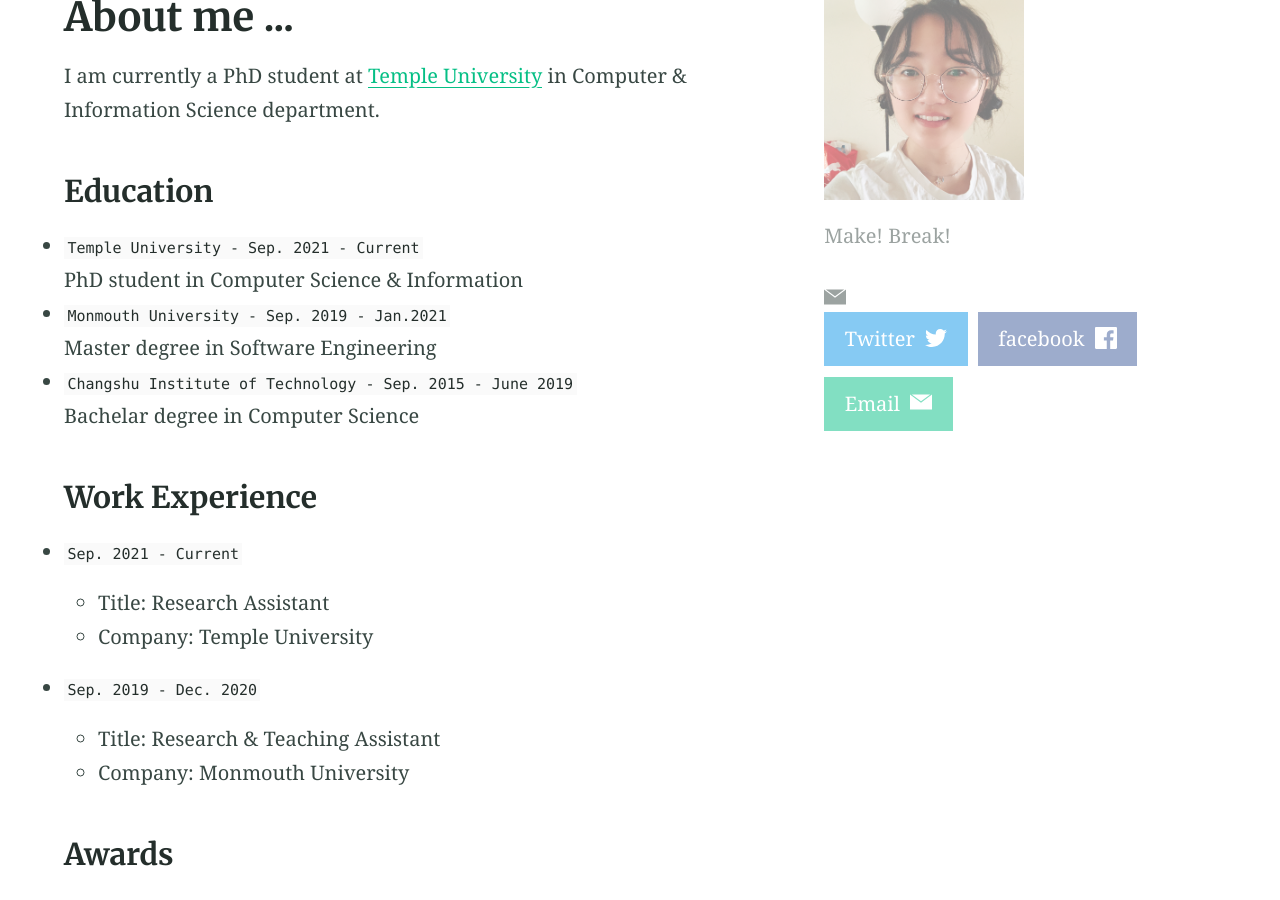
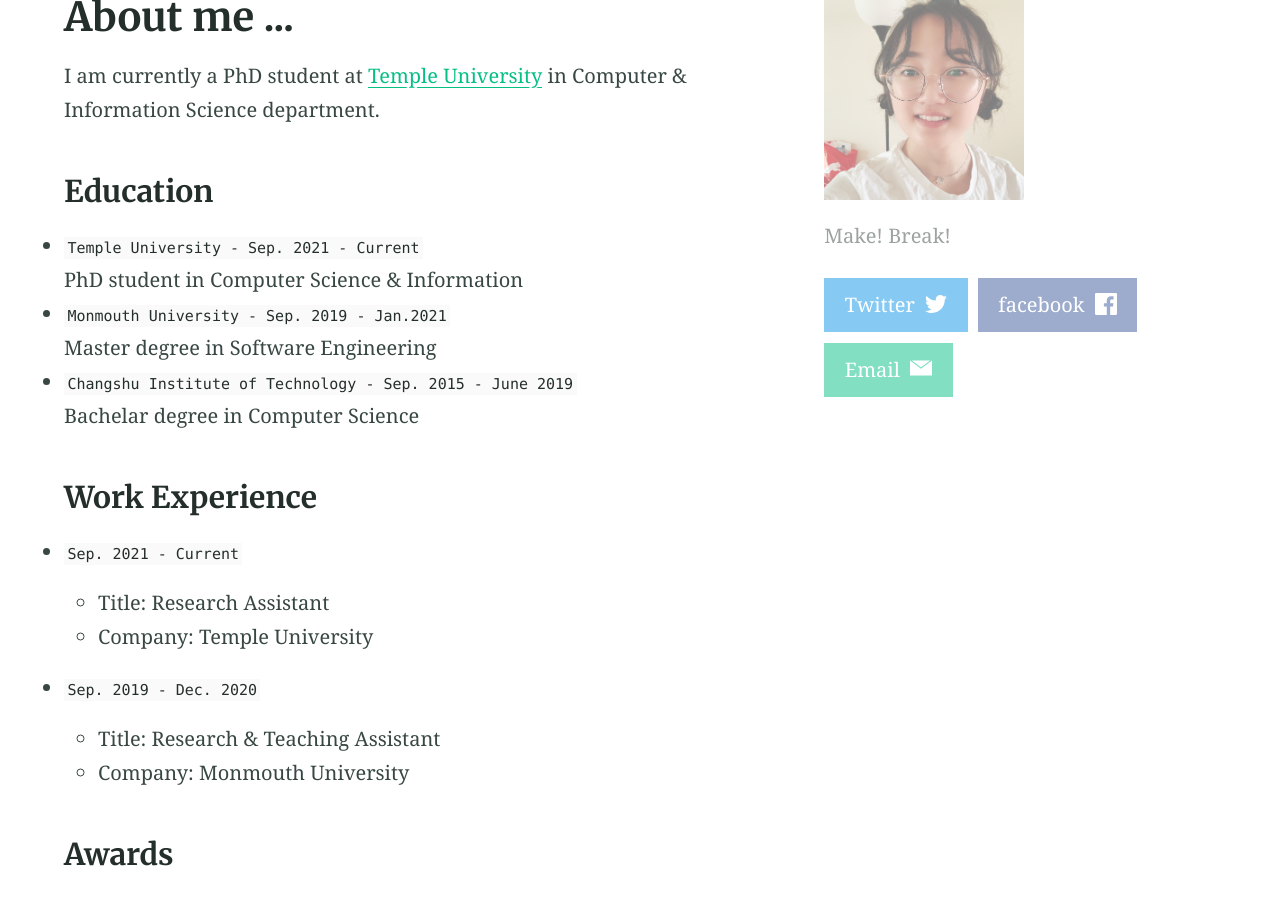
Before and after one commit to lanfangping/lanfangping.github.io, a Jekyll site: the page built from index.md, in a window 1280 px wide and 900 px high, scrolled down 453 px. Built offline with Jekyll 4.4.1, drawn with Linux system fonts in a browser that asks for light colours.

Commit message:
Update site-aside.html

```diff
--- a/_includes/site-aside.html
+++ b/_includes/site-aside.html
@@ -10,7 +10,6 @@
       <!-- <h3>About this site</h3> -->
       <img src="/assets/bio-photo.jpg" width="200" height="200">
       <p>{{ site.description }}</p>
-      {% include icon.html id="email" title="Email: fangping.lan@temple.edu" %}
       {% include nav-share.html %}
     </section>
 
```
